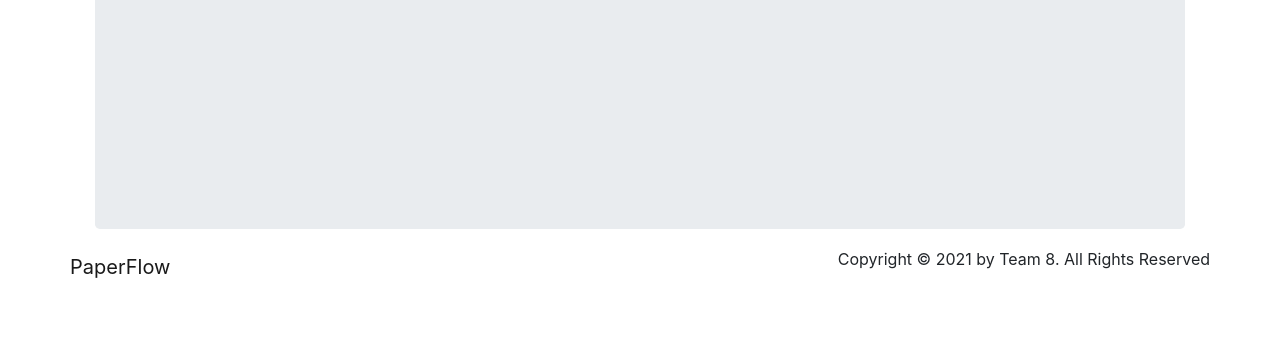
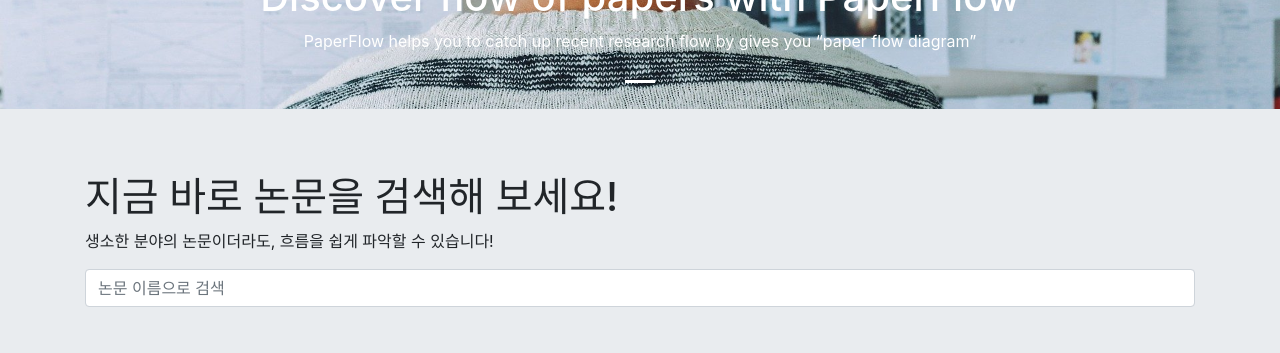
Before and after one commit to kookmin-sw/capstone-2021-8, a React app in the folder client/paperflow-web-v1/: page /KeywordNetwork in a window 1280 px wide. Shown: the part 447-800 px from the top of the page. Built offline with nearby package versions, Linux system fonts and the light colour scheme; the HTML template or start-up script is replaced by a standard one.

Commit message:
fix: make router to switch page & render

```diff
--- a/client/paperflow-web-v1/package.json
+++ b/client/paperflow-web-v1/package.json
@@ -20,7 +20,7 @@
     "css-loader": "^5.1.1",
     "d3": "^6.6.1",
     "file-loader": "^6.2.0",
-    "history": "^5.0.0",
+    "history": "^4.10.1",
     "mobx": "^6.1.8",
     "mobx-react-lite": "^3.2.0",
     "react": "^17.0.1",
--- a/client/paperflow-web-v1/src/App.js
+++ b/client/paperflow-web-v1/src/App.js
@@ -1,19 +1,19 @@
 import React from 'react';
-import { BrowserRouter, Route, Switch } from 'react-router-dom';
+import { Route, Switch } from 'react-router-dom';
 import Landing from './pages/Landing';
 import Search from './pages/Search';
 import PaperDetail from './pages/PaperDetail';
 import KeywordNetwork from './pages/KeywordNetwork';
 
 const App = () => (
-  <BrowserRouter>
-    <Switch>
-      <Route exact path="/paper-detail" component={PaperDetail} />
-      <Route exact path="/search" component={Search} />
-      <Route exact path="/" component={Landing} />
-      <Route path="/KeywordNetwork" component={KeywordNetwork} />
-    </Switch>
-  </BrowserRouter>
+
+  <Switch>
+    <Route path="/paper-detail" component={PaperDetail} />
+    <Route path="/search" component={Search} />
+    <Route path="/" component={Landing} />
+    <Route path="/KeywordNetwork" component={KeywordNetwork} />
+  </Switch>
+
 );
 
 export default App;
--- a/client/paperflow-web-v1/src/index.js
+++ b/client/paperflow-web-v1/src/index.js
@@ -1,14 +1,18 @@
 import React from 'react';
+import { Router } from 'react-router-dom';
 import ReactDOM from 'react-dom';
 
 import App from './App';
 import { StoreProvider } from './hooks/useRootData';
+import history from './utils/history';
 
 import 'bootstrap/dist/css/bootstrap.min.css';
 
 ReactDOM.render(
-  <StoreProvider>
-    <App />
-  </StoreProvider>,
+  <Router history={history}>
+    <StoreProvider>
+      <App />
+    </StoreProvider>
+  </Router>,
   document.getElementById('root'),
 );
--- a/client/paperflow-web-v1/src/pages/Landing/index.js
+++ b/client/paperflow-web-v1/src/pages/Landing/index.js
@@ -13,8 +13,10 @@ import IntroCard from '../../components/IntroCard';
 import { achvs, features } from '../../assets/strings/Landing';
 
 const Lading = () => {
-  const { screenClass } = useRootData(({ appStore }) => ({
+  const { screenClass, changeMainMenu } = useRootData(({ appStore }) => ({
     screenClass: appStore.screenClass.get(),
+
+    changeMainMenu: appStore.changeMainMenu,
   }));
   const isDesktop = screenClass === 'xl';
 
@@ -53,6 +55,11 @@ const Lading = () => {
             type="text"
             className="form-control"
             placeholder="논문 이름으로 검색"
+            onKeyPress={(e) => {
+              if (e.key === 'Enter') {
+                changeMainMenu('/search');
+              }
+            }}
           />
         </Container>
       </Jumbotron>
```
Also changed, not shown: 1 other file (tests, documents, lock files or other folders).
